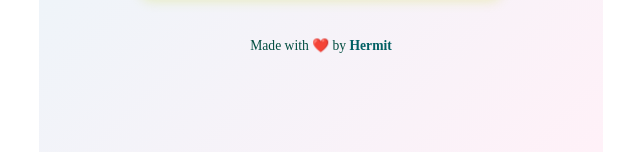
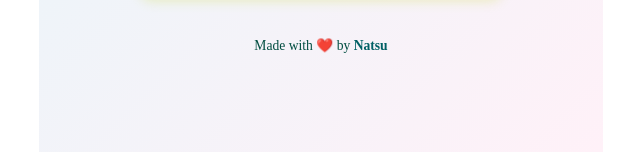
Before and after one commit to Sanpreet0415/pro-vitenew, a plain HTML site: page index.html in a window 1280 px wide. Shown: the part 645-797 px from the top of the page, 319-959 px from the left. Drawn offline with Linux system fonts and the light colour scheme.

Commit message:
Update index.html

```diff
--- a/index.html
+++ b/index.html
@@ -37,7 +37,7 @@
     <!-- Footer -->
     <footer class="fade-up footer">
       Made with ❤️ by
-      <a href="https://x.com/Zun2025" target="_blank" class="footer-link">Hermit</a>
+      <a href="https://x.com/Natsu_Flare?t=-qH2ecEWqLJo-RQ0tdEAFA&s=08 " target="_blank" class="footer-link">Natsu</a>
     </footer>
 
   </div>
```
